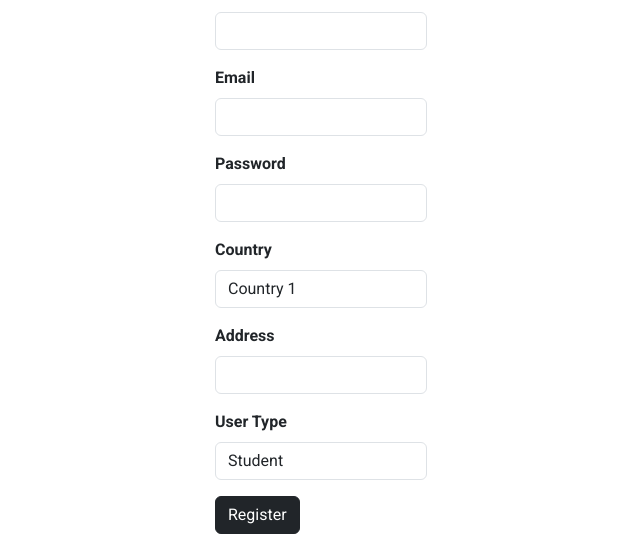
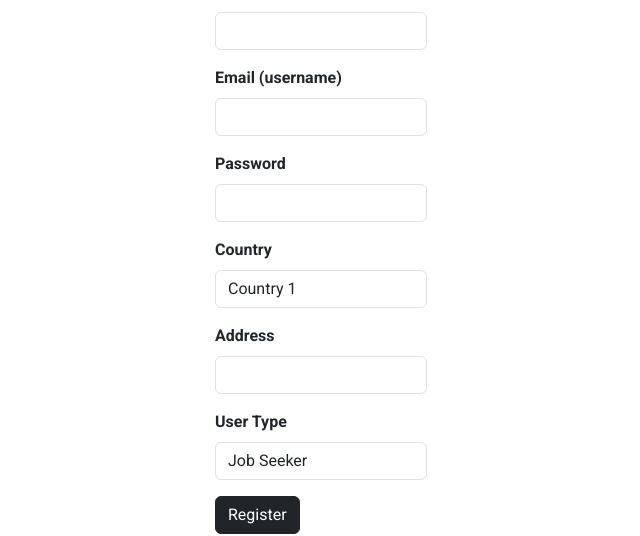
Before and after one commit to Wigsicle/SkillsReadyTalentFutureAdamKhooAcademy, a React (Vite) app in the folder frontend/: page /register in a window 1280 px wide. Shown: the part 258-794 px from the top of the page, without its empty margins (319-959 px from the left). Built offline with nearby package versions, Linux system fonts and the light colour scheme.

Commit message:
ui edits

```diff
--- a/frontend/src/pages/Home.jsx
+++ b/frontend/src/pages/Home.jsx
@@ -5,7 +5,7 @@ import "../styles.css"; // Ensure you import the CSS file
 function Home() {
     return (
         <div className="container-fluid">
-            <h1>Welcome to SkillsReadyTalentFutureAdamKhooAcademy!</h1>
+            <h1>Welcome to SRTFAKA!</h1>
             <p>Learn new skills, take assessments, earn certificates, and apply for jobs – all in one place!</p>
 
             <div className="container-fluid w-100 mt-5">
--- a/frontend/src/pages/Register.jsx
+++ b/frontend/src/pages/Register.jsx
@@ -76,7 +76,7 @@ function Register() {
                         />
                     </div>
                     <div className="mb-3">
-                        <label htmlFor="emailField" className="form-label"><strong>Email</strong></label>
+                        <label htmlFor="emailField" className="form-label"><strong>Email (username)</strong></label>
                         <input
                             type="email"
                             className="form-control"
@@ -129,8 +129,8 @@ function Register() {
                             value={userTypeId}
                             onChange={(e) => setUserTypeId(Number(e.target.value))}
                         >
-                            <option value="1">Student</option>
-                            <option value="2">Teacher</option>
+                            <option value="1">Job Seeker</option>
+                            <option value="2">Company</option>
                             {/* Add more user types as needed */}
                         </select>
                     </div>
```
